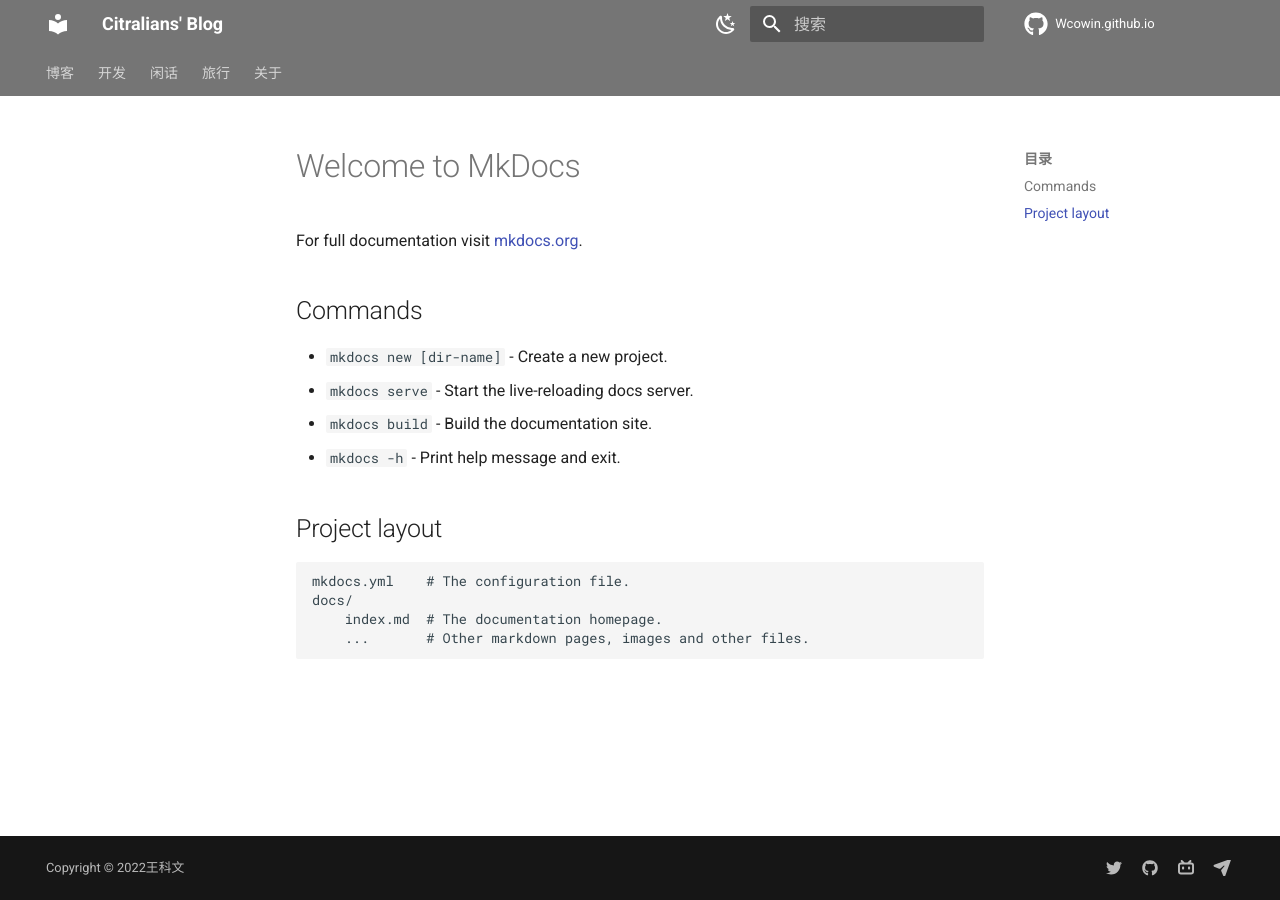
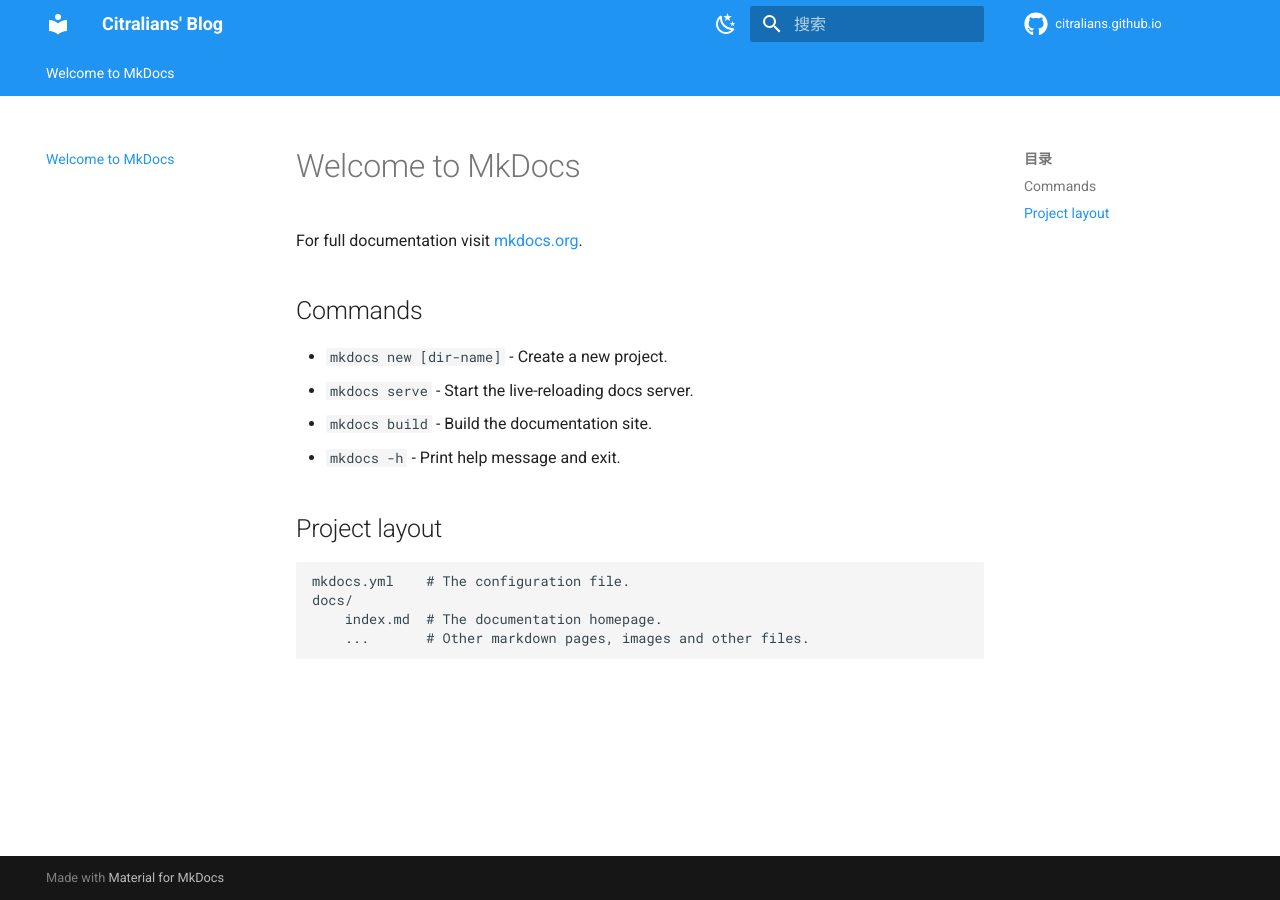
Before and after one commit to Citralians/citralians.github.io, an MkDocs documentation site: the page built from docs/index.md, in a window 1280 px wide. Built offline with MkDocs 1.6.1 and Material for MkDocs 9.7.7, drawn with Linux system fonts in a browser that asks for light colours; comment, search, counter and statistics services are not loaded; some of the changed lines change nothing that is shown.

Commit message:
Update mkdocs.yml

```diff
--- a/mkdocs.yml
+++ b/mkdocs.yml
@@ -9,7 +9,7 @@
     #primary: blue grey
 
     - scheme: default # 日间模式
-      primary: grey # 上方的
+      primary: blue # 上方的
       accent: cyan # 链接等可交互元件的高亮色
       toggle:
         icon: material/weather-night # 图标
@@ -39,59 +39,59 @@
   icon:
     repo: fontawesome/brands/github #右上角图标
 edit_uri: edit/main/docs # 编辑按钮跳转的链接
-repo_url: https://github.com/Wcowin/mymkdocs # 右上角点击跳转的链接
-repo_name: Wcowin.github.io # 右上角的名字
+repo_url: https://github.com/Citralians/citralians.github.io # 右上角点击跳转的链接
+repo_name: citralians.github.io # 右上角的名字
 
 # [Navigtion]
-nav:
-  - 博客:
-    - 好用/好玩网站分享: blog/Webplay.md
-    - What is Github: blog/Github.md
-    - 解决谷歌翻译用不了的问题: blog/googletranslate.md
-    - Mac/windows软件网站汇总: blog/macsoft.md
-    - win11资源分享: blog/win.md
-    - Telegram 群组、频道、机器人 - 汇总分享: blog/TG.md
-    - Python:
-        - 将Python文件.py打包成.exe可执行程序: blog/py/python.md
-        - pip: blog/py/pip.md
-    - C语言: blog/c.md
-    - 科学上网: blog/kexue.md
-  - 开发:
-    - Markdown: develop/markdown.md
-    - MWeb Pro: develop/MWeb.md
-    - 大厂们的良心软件～: develop/fenxiang.md
-    - 写给所有 Mac 用户的摸鱼指北: develop/Mac.md
-  - 闲话:
-    - 原神: relax/game.md
-    - 诗文:
-      - 滕王阁序: relax/shiwen/twgx.md
-      - 望江南·超然台作: relax/shiwen/sjcnh.md
-      - 击鼓: relax/shiwen/jg.md
-      - 雨霖铃·秋别: relax/shiwen/yll.md
-  - 旅行:
-    - 家乡: trip/LH.md
-    - 重庆: trip/travel.md
-  - 关于:
-    - 个人履历: about/geren.md
-    - 网站制作: about/web.md
+# nav:
+#   - 博客:
+#     - 好用/好玩网站分享: blog/Webplay.md
+#     - What is Github: blog/Github.md
+#     - 解决谷歌翻译用不了的问题: blog/googletranslate.md
+#     - Mac/windows软件网站汇总: blog/macsoft.md
+#     - win11资源分享: blog/win.md
+#     - Telegram 群组、频道、机器人 - 汇总分享: blog/TG.md
+#     - Python:
+#         - 将Python文件.py打包成.exe可执行程序: blog/py/python.md
+#         - pip: blog/py/pip.md
+#     - C语言: blog/c.md
+#     - 科学上网: blog/kexue.md
+#   - 开发:
+#     - Markdown: develop/markdown.md
+#     - MWeb Pro: develop/MWeb.md
+#     - 大厂们的良心软件～: develop/fenxiang.md
+#     - 写给所有 Mac 用户的摸鱼指北: develop/Mac.md
+#   - 闲话:
+#     - 原神: relax/game.md
+#     - 诗文:
+#       - 滕王阁序: relax/shiwen/twgx.md
+#       - 望江南·超然台作: relax/shiwen/sjcnh.md
+#       - 击鼓: relax/shiwen/jg.md
+#       - 雨霖铃·秋别: relax/shiwen/yll.md
+#   - 旅行:
+#     - 家乡: trip/LH.md
+#     - 重庆: trip/travel.md
+#   - 关于:
+#     - 个人履历: about/geren.md
+#     - 网站制作: about/web.md
 
 
 
 
-copyright: Copyright &copy; 2022王科文 # 左下角的版权声明
+# copyright: Copyright &copy; 2022王科文 # 左下角的版权声明
 
 
-extra:
-  generator: false  #删除页脚显示“使用 MkDocs 材料制造”
-  social:
-    - icon: fontawesome/brands/twitter
-      link: https://twitter.com/wcowin_
-    - icon: fontawesome/brands/github
-      link: https://github.com/Wcowin
-    - icon: fontawesome/brands/bilibili
-      link: https://space.bilibili.com/1407028951?spm_id_from=333.1007.0.0
-    - icon: fontawesome/solid/paper-plane
-      link: mailto:<1135801806@qq.com> #联系方式
+# extra:
+#   generator: false  #删除页脚显示“使用 MkDocs 材料制造”
+#   social:
+#     - icon: fontawesome/brands/twitter
+#       link: https://twitter.com/wcowin_
+#     - icon: fontawesome/brands/github
+#       link: https://github.com/Wcowin
+#     - icon: fontawesome/brands/bilibili
+#       link: https://space.bilibili.com/1407028951?spm_id_from=333.1007.0.0
+#     - icon: fontawesome/solid/paper-plane
+#       link: mailto:<1135801806@qq.com> #联系方式
 
 #cookie
   # analytics:
```
